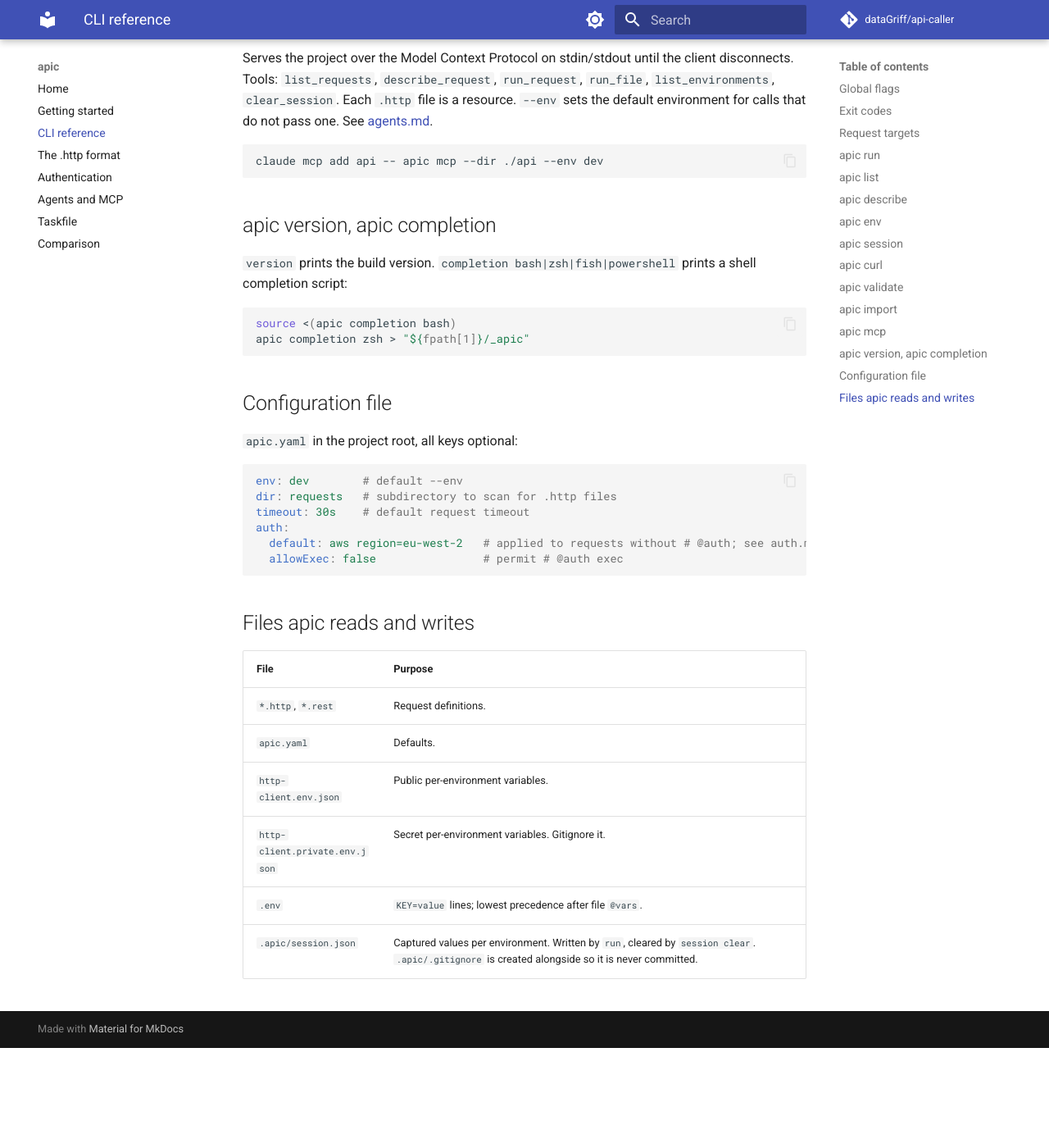
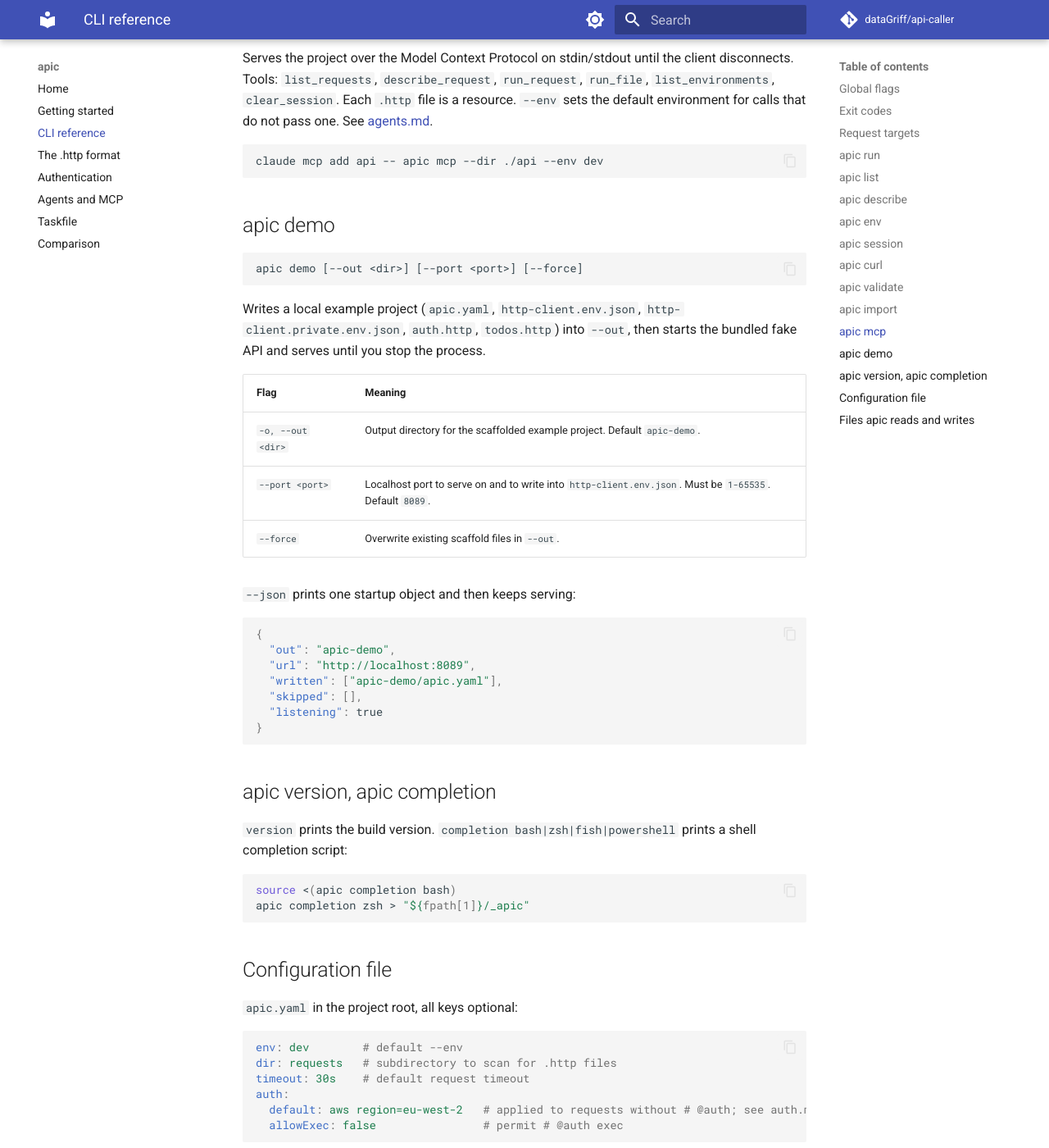
Before and after one commit to dataGriff/api-caller, an MkDocs documentation site: the page built from docs/cli.md, in a window 1280 px wide and 1400 px high, scrolled down 6971 px. Shown: the whole window at 82% size. Built offline with MkDocs 1.6.1 and Material for MkDocs 9.7.7, drawn with Linux system fonts in a browser that asks for light colours; comment, search, counter and statistics services are not loaded; before the commit the page ends 8249 px from its top, so only the background shows below that.

Commit message:
Address PR review feedback for demo command and docs
Co-authored-by: dataGriff <16266964+dataGriff@users.noreply.github.com>

````diff
--- a/docs/cli.md
+++ b/docs/cli.md
@@ -304,6 +304,34 @@ not pass one. See [agents.md](agents.md).
 claude mcp add api -- apic mcp --dir ./api --env dev
 ```
 
+## apic demo
+
+```
+apic demo [--out <dir>] [--port <port>] [--force]
+```
+
+Writes a local example project (`apic.yaml`, `http-client.env.json`,
+`http-client.private.env.json`, `auth.http`, `todos.http`) into `--out`, then
+starts the bundled fake API and serves until you stop the process.
+
+| Flag | Meaning |
+|---|---|
+| `-o, --out <dir>` | Output directory for the scaffolded example project. Default `apic-demo`. |
+| `--port <port>` | Localhost port to serve on and to write into `http-client.env.json`. Must be `1-65535`. Default `8089`. |
+| `--force` | Overwrite existing scaffold files in `--out`. |
+
+`--json` prints one startup object and then keeps serving:
+
+```json
+{
+  "out": "apic-demo",
+  "url": "http://localhost:8089",
+  "written": ["apic-demo/apic.yaml"],
+  "skipped": [],
+  "listening": true
+}
+```
+
 ## apic version, apic completion
 
 `version` prints the build version. `completion bash|zsh|fish|powershell`
````
Also changed, not shown: README.md (+3 -1 lines), Taskfile.yml (+8 -3 lines), docs/getting-started.md (+1 -1 lines), 6 other files.
